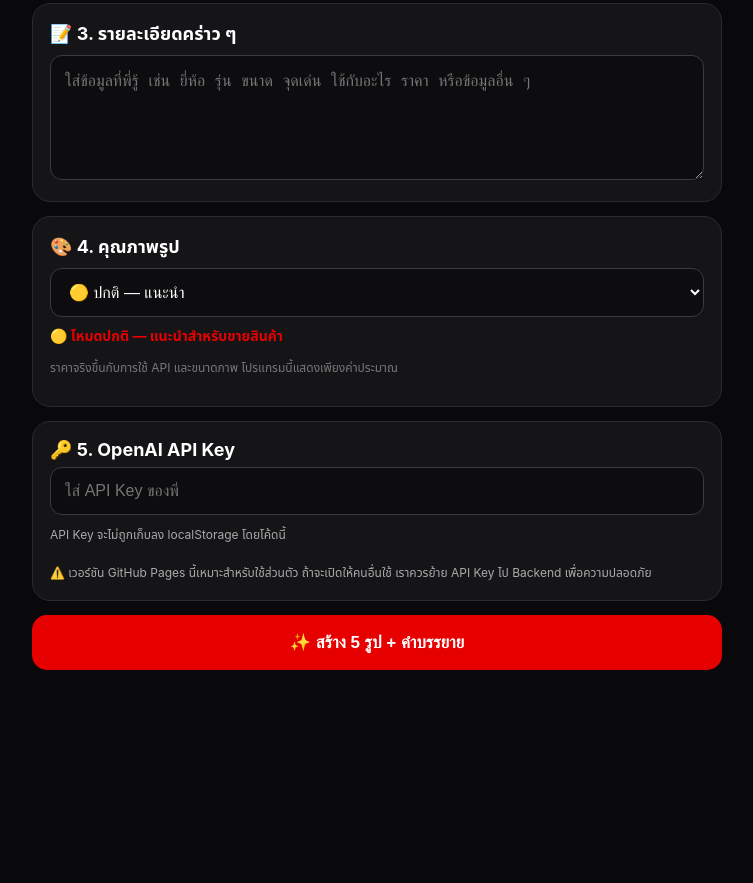
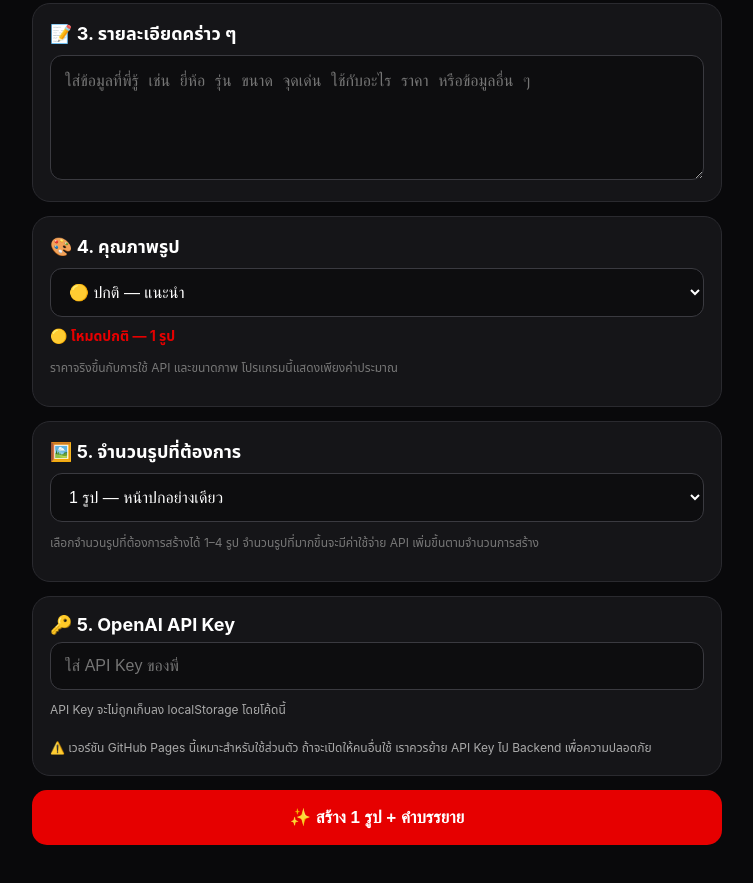
Before and after one commit to llui46099-blip/LUIMOTOR, a plain HTML site: page index.html in a window 1280 px wide. Shown: the part 720-1603 px from the top of the page, without its empty margins (263-1016 px from the left). Before the commit the page ends 1460 px from the top, so only its background shows below. Drawn offline with Linux system fonts and the light colour scheme.

Commit message:
Update index.html

```diff
--- a/index.html
+++ b/index.html
@@ -489,12 +489,46 @@ placeholder="ใส่ข้อมูลที่พี่รู้ เช่น
 </select>
 
 <div id="priceEstimate" class="price">
-ประมาณ 5 รูป × ราคาปกติ
+ประมาณ 1 รูป × ราคาปกติ
 </div>
 
 <p class="small">
 ราคาจริงขึ้นกับการใช้ API และขนาดภาพ
 โปรแกรมนี้แสดงเพียงค่าประมาณ
+</p>
+
+</section>
+
+
+<!-- จำนวนรูป -->
+
+<section class="box">
+
+<h2>🖼️ 5. จำนวนรูปที่ต้องการ</h2>
+
+<select id="imageCount" onchange="updatePrice()">
+
+<option value="1">
+1 รูป — หน้าปกอย่างเดียว
+</option>
+
+<option value="2">
+2 รูป — หน้าปก + รูปเพิ่มเติม 1
+</option>
+
+<option value="3">
+3 รูป — หน้าปก + รูปเพิ่มเติม 2
+</option>
+
+<option value="4">
+4 รูป — หน้าปก + รูปเพิ่มเติม 3
+</option>
+
+</select>
+
+<p class="small">
+เลือกจำนวนรูปที่ต้องการสร้างได้ 1–4 รูป
+จำนวนรูปที่มากขึ้นจะมีค่าใช้จ่าย API เพิ่มขึ้นตามจำนวนการสร้าง
 </p>
 
 </section>
@@ -534,7 +568,7 @@ class="main-button"
 onclick="startGenerate()"
 >
 
-✨ สร้าง 5 รูป + คำบรรยาย
+✨ สร้าง 1 รูป + คำบรรยาย
 
 </button>
 
@@ -615,6 +649,8 @@ let images = [
 
 let generatedImages = [];
 
+let imageCount = 1;
+
 
 /* =================================================
    รูปสินค้า
@@ -671,22 +707,27 @@ function updatePrice(){
             "quality"
         ).value;
 
+    const count =
+        document.getElementById(
+            "imageCount"
+        ).value;
+
     let text = "";
 
     if(quality === "low"){
 
         text =
-        "🟢 โหมดประหยัด — ค่าใช้จ่ายต่ำสุด";
+        `🟢 โหมดประหยัด — ${count} รูป`;
 
     }else if(quality === "high"){
 
         text =
-        "🔴 โหมดสูง — ค่าใช้จ่ายสูงกว่า";
+        `🔴 โหมดสูง — ${count} รูป`;
 
     }else{
 
         text =
-        "🟡 โหมดปกติ — แนะนำสำหรับขายสินค้า";
+        `🟡 โหมดปกติ — ${count} รูป`;
 
     }
 
@@ -876,7 +917,7 @@ async function analyzeProduct(apiKey){
 7. ถ้าอ่านข้อมูลจากฉลากได้ ให้ใช้ข้อมูลนั้นอย่างระมัดระวัง
 8. ถ้าไม่แน่ใจ ให้ใช้ถ้อยคำกลาง ๆ
 9. ต้องใช้ภาษาไทย
-10. คำบรรยายประมาณ 500 คำ
+10. คำบรรยายประมาณ 250 คำ
 11. เขียนให้น่าสนใจสำหรับการขายออนไลน์
 12. หลีกเลี่ยงคำโฆษณาที่เกินจริง
 
@@ -1835,6 +1876,14 @@ async function startGenerate(){
         ).value;
 
 
+    const selectedImageCount =
+        parseInt(
+            document.getElementById(
+                "imageCount"
+            ).value
+        );
+
+
     if(!apiKey){
 
         alert(
@@ -1905,6 +1954,9 @@ async function startGenerate(){
 
     button.disabled = true;
 
+    button.textContent =
+        `✨ สร้าง ${selectedImageCount} รูป + คำบรรยาย`;
+
     loading.style.display =
         "block";
 
@@ -1958,7 +2010,7 @@ async function startGenerate(){
         const selected =
             prompts.slice(
                 0,
-                5
+                selectedImageCount
             );
 
 
@@ -1966,7 +2018,7 @@ async function startGenerate(){
 
 
         /*
-        2-6
+        สร้างภาพตามจำนวนที่เลือก
         */
 
         for(
@@ -2101,6 +2153,9 @@ Suitable for online product selling.
 
 
     button.disabled = false;
+
+    button.textContent =
+        `✨ สร้าง ${selectedImageCount} รูป + คำบรรยาย`;
 }
 
 
```
